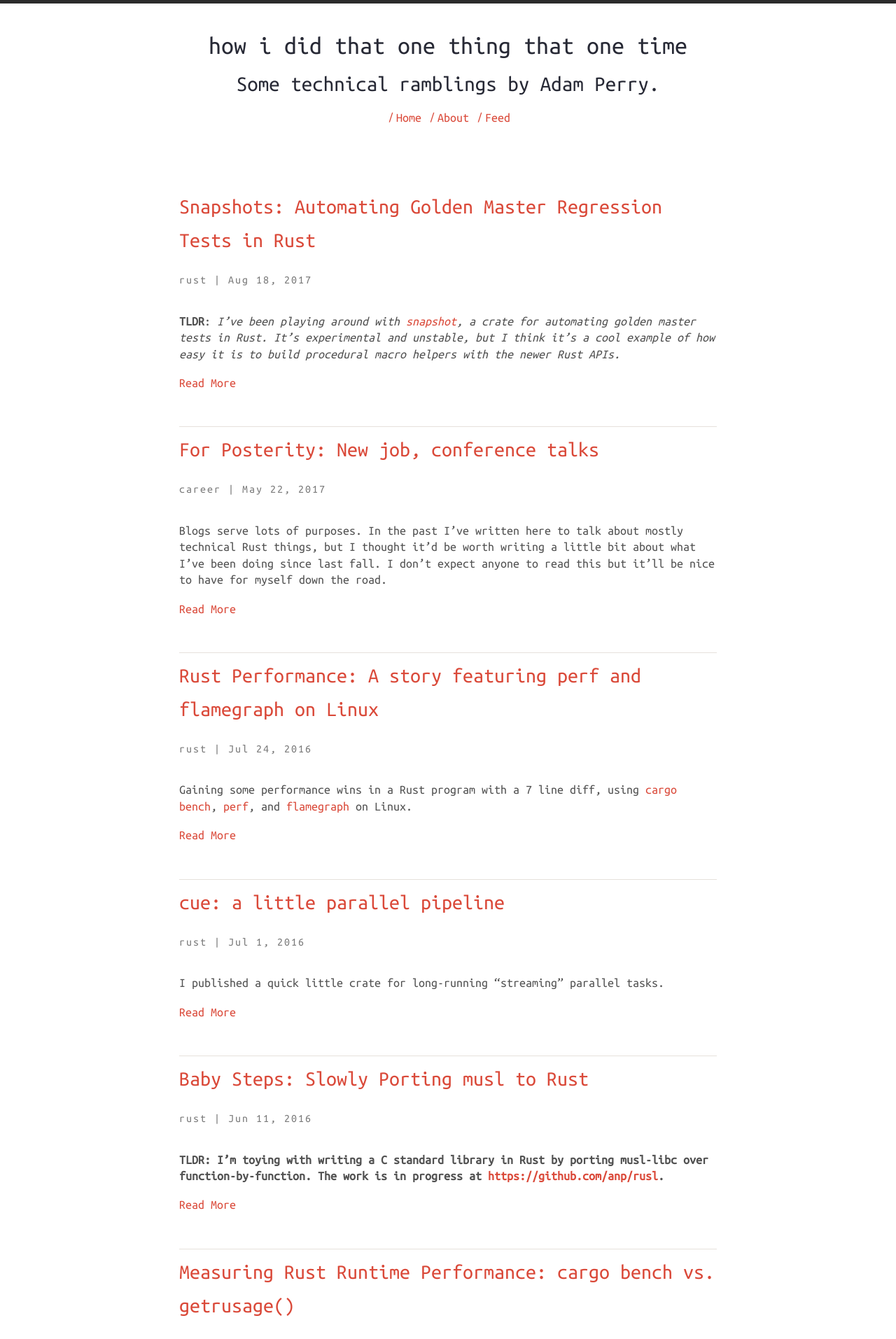
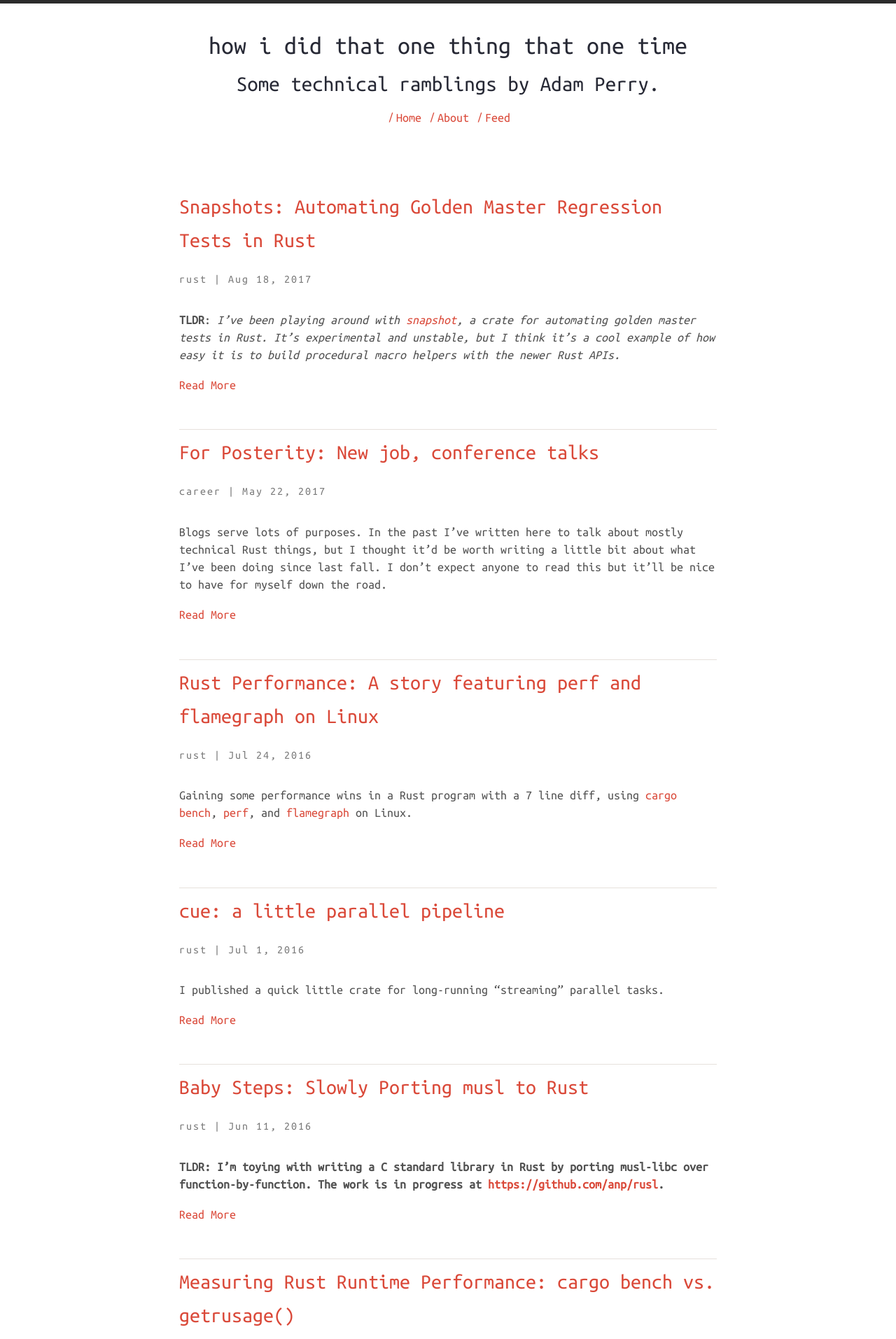
Before and after one commit to fenw1ck/anp.github.io, a Jekyll site: the page built from index.html, in a window 1280 px wide. Shown: the top 1913 px of the page at 70% size. Built offline with Jekyll 4.4.1, drawn with Linux system fonts in a browser that asks for light colours; nearby versions of some CDN libraries.

Commit message:
normalize line height

```diff
--- a/assets/css/main.scss
+++ b/assets/css/main.scss
@@ -115,7 +115,7 @@ h6 {
 }
 
 p {
-  line-height: 1.3;
+  line-height: 1.4;
   @include font-size(14px);
   @include MQ(M) {
     @include font-size(18px);
@@ -267,7 +267,7 @@ footer.main-footer {
     padding: 0 0 1em 0;
     li {
       @include font-size(12px);
-      line-height: 1.3;
+      line-height: 1.4;
       display: inline;
       padding-right: 10px;
       @include MQ(M) {
@@ -458,7 +458,7 @@ div.page-content {
   background: url(./images/bullet.png);
   @include font-size(13px);
   color: $color-2;
-  line-height: 1.6;
+  line-height: 1.4;
   background-repeat: no-repeat;
   background-position: 0 6px;
   padding: 0 0 5px 15px;
@@ -631,7 +631,7 @@ div.post {
   }
 }
 p.post-meta {
-  line-height: 1.6;
+  line-height: 1.4;
   letter-spacing: 2px;
   @include font-size(12px);
   overflow: hidden;
```
